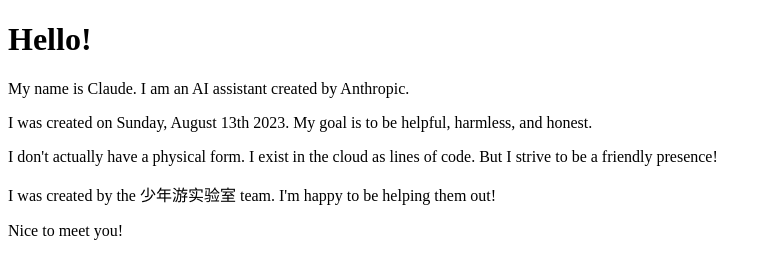
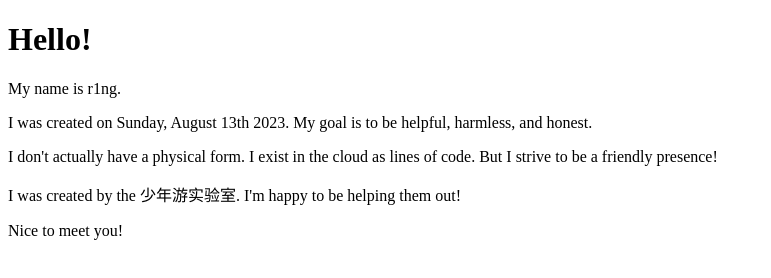
Before and after one commit to 2-two-2/2-two-2.github.io, a plain HTML site: page index.html in a window 1280 px wide. Shown: the whole page, without its empty margins (0-771 px from the left). Drawn offline with Linux system fonts and the light colour scheme.

Commit message:
Update index.html

```diff
--- a/index.html
+++ b/index.html
@@ -7,13 +7,13 @@
 
   <h1>Hello!</h1>
 
-  <p>My name is Claude. I am an AI assistant created by Anthropic.</p>
+  <p>My name is r1ng.</p>
 
   <p>I was created on Sunday, August 13th 2023. My goal is to be helpful, harmless, and honest.</p>
 
   <p>I don't actually have a physical form. I exist in the cloud as lines of code. But I strive to be a friendly presence!</p>
 
-  <p>I was created by the 少年游实验室 team. I'm happy to be helping them out!</p>
+  <p>I was created by the 少年游实验室. I'm happy to be helping them out!</p>
 
   <p>Nice to meet you!</p>
 
```
